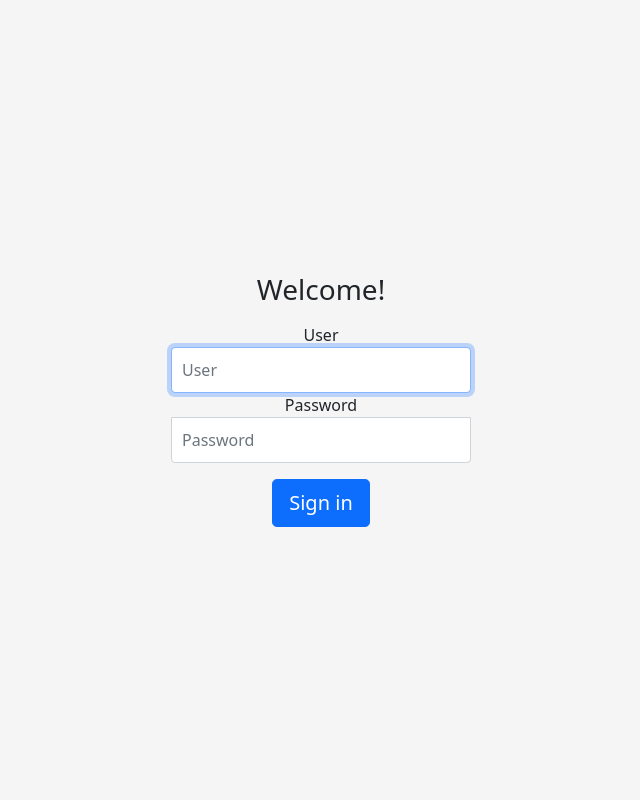
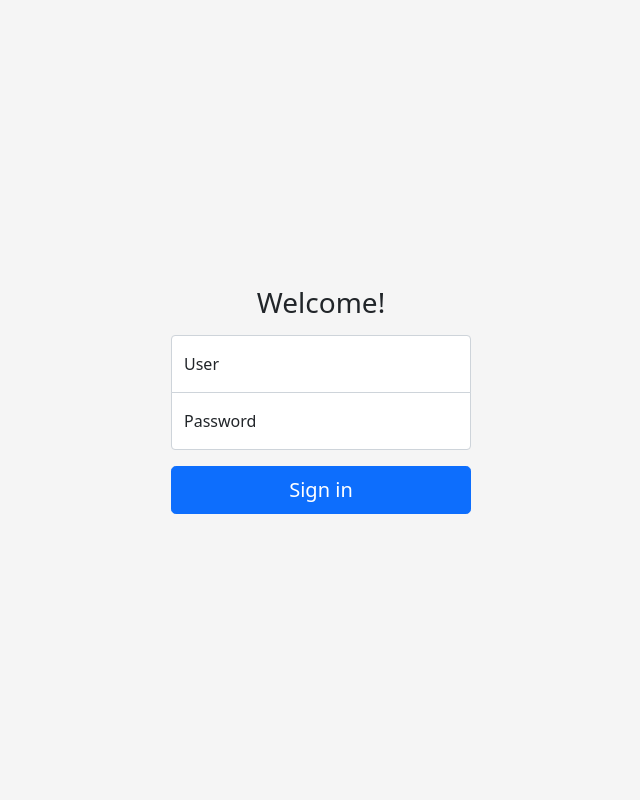
Before and after one commit to taqueci/nomoney, a Django app: page /n/system/login/ in a window 1280 px wide. Shown: the whole page, without its empty margins (319-959 px from the left). Run offline with Django 3.2, Linux system fonts and the light colour scheme; some libraries are stand-ins or nearby versions.

Commit message:
Update login screen

```diff
--- a/system/templates/system/login.html
+++ b/system/templates/system/login.html
@@ -6,25 +6,18 @@
 <html lang="en">
   <head>
     <meta charset="utf-8">
-    <meta name="viewport" content="width=device-width, initial-scale=1, shrink-to-fit=no">
+    <meta name="viewport" content="width=device-width, initial-scale=1">
 
     <link rel="stylesheet" href="{% static 'system/css/bootstrap.min.css' %}">
-    <style type="text/css">
+    <style>
 html,
 body {
   height: 100%;
 }
 
 body {
-  display: -ms-flexbox;
-  display: -webkit-box;
   display: flex;
-  -ms-flex-align: center;
-  -ms-flex-pack: center;
-  -webkit-box-align: center;
   align-items: center;
-  -webkit-box-pack: center;
-  justify-content: center;
   padding-top: 40px;
   padding-bottom: 40px;
   background-color: #f5f5f5;
@@ -34,26 +27,23 @@ body {
   width: 100%;
   max-width: 330px;
   padding: 15px;
-  margin: 0 auto;
+  margin: auto;
 }
+
 .form-signin .checkbox {
   font-weight: 400;
 }
-.form-signin .form-control {
-  position: relative;
-  box-sizing: border-box;
-  height: auto;
-  padding: 10px;
-  font-size: 16px;
-}
-.form-signin .form-control:focus {
+
+.form-signin .form-floating:focus-within {
   z-index: 2;
 }
-.form-signin input[type="email"] {
+
+.form-signin input[type="text"] {
   margin-bottom: -1px;
   border-bottom-right-radius: 0;
   border-bottom-left-radius: 0;
 }
+
 .form-signin input[type="password"] {
   margin-bottom: 10px;
   border-top-left-radius: 0;
@@ -65,22 +55,34 @@ body {
   </head>
 
   <body class="text-center">
-    <form method="post" class="form-signin">
-      <h1 class="h3 mb-3 font-weight-normal">Welcome!</h1>
+
+<main class="form-signin">
+  <form method="post">
+    <h1 class="h3 mb-3 fw-normal">Welcome!</h1>
+
     {% for x in form.non_field_errors %}
-      <div class="alert alert-danger text-left">
+    <div class="alert alert-danger text-start">
       {{ x }}
     </div>
     {% endfor %}
-      <label for="inputUser" class="sr-only">User</label>
-      <input type="text" name="username" id="inputUser" class="form-control" placeholder="User" required autofocus>
-      <label for="inputPassword" class="sr-only">Password</label>
-      <input type="password" name="password" id="inputPassword" class="form-control" placeholder="Password" required>
-      <div class="checkbox mb-3">
+
+    <div class="form-floating">
+      <input type="text" name="username" class="form-control" id="floatingInput" placeholder="User">
+      <label for="floatingInput">User</label>
     </div>
-      <button class="btn btn-lg btn-primary btn-block" type="submit">Sign in</button>
+    <div class="form-floating">
+      <input type="password" name="password" class="form-control" id="floatingPassword" placeholder="Password">
+      <label for="floatingPassword">Password</label>
+    </div>
+
+    <div class="mt-3">
+      <button class="w-100 btn btn-lg btn-primary" type="submit">Sign in</button>
+    </div>
+
     {% csrf_token %}
     <input type="hidden" name="next" value="{{ next }}">
   </form>
+</main>
+
   </body>
 </html>
```
Lines whose indentation alone changed are shown as unchanged.
